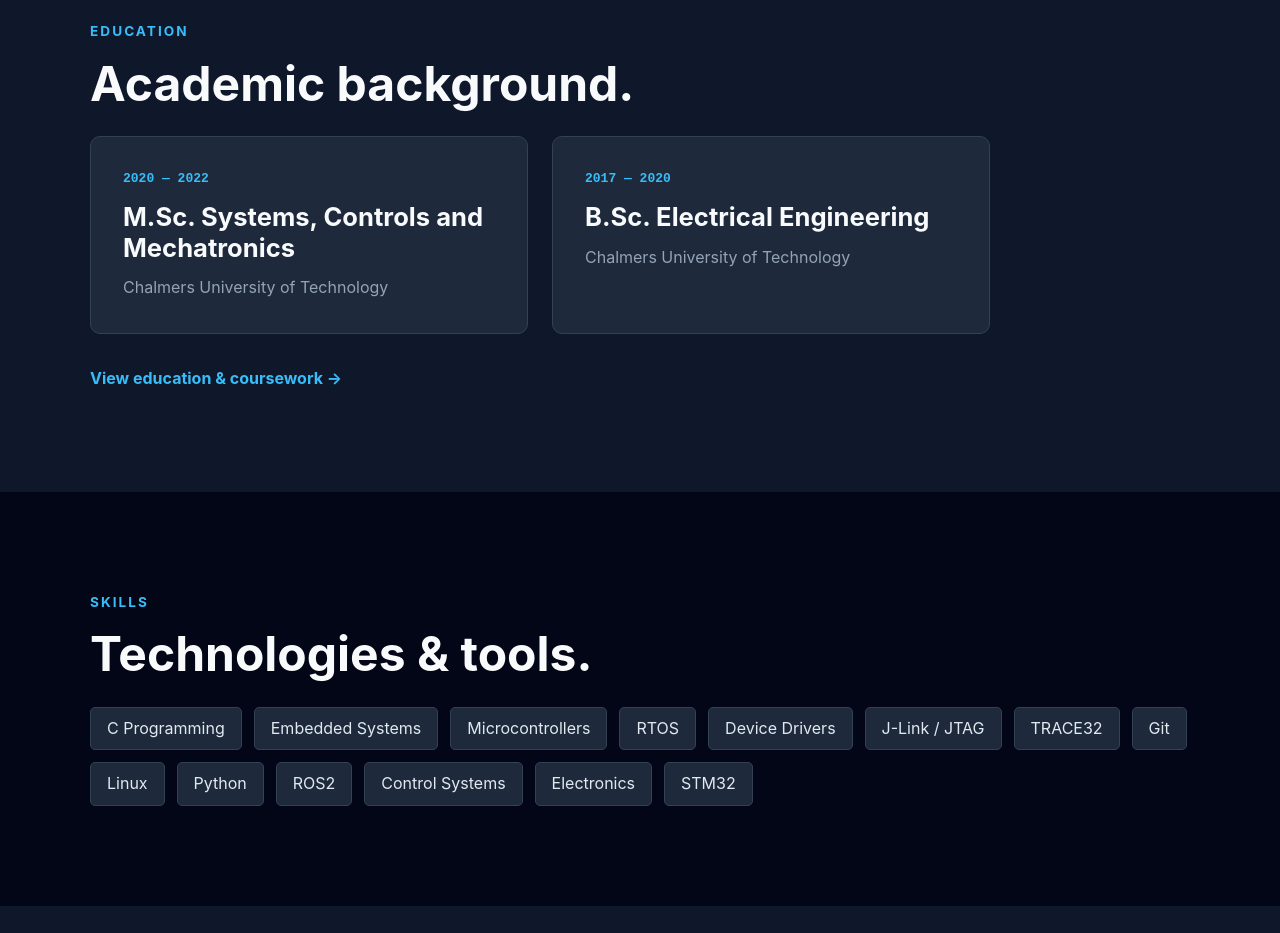
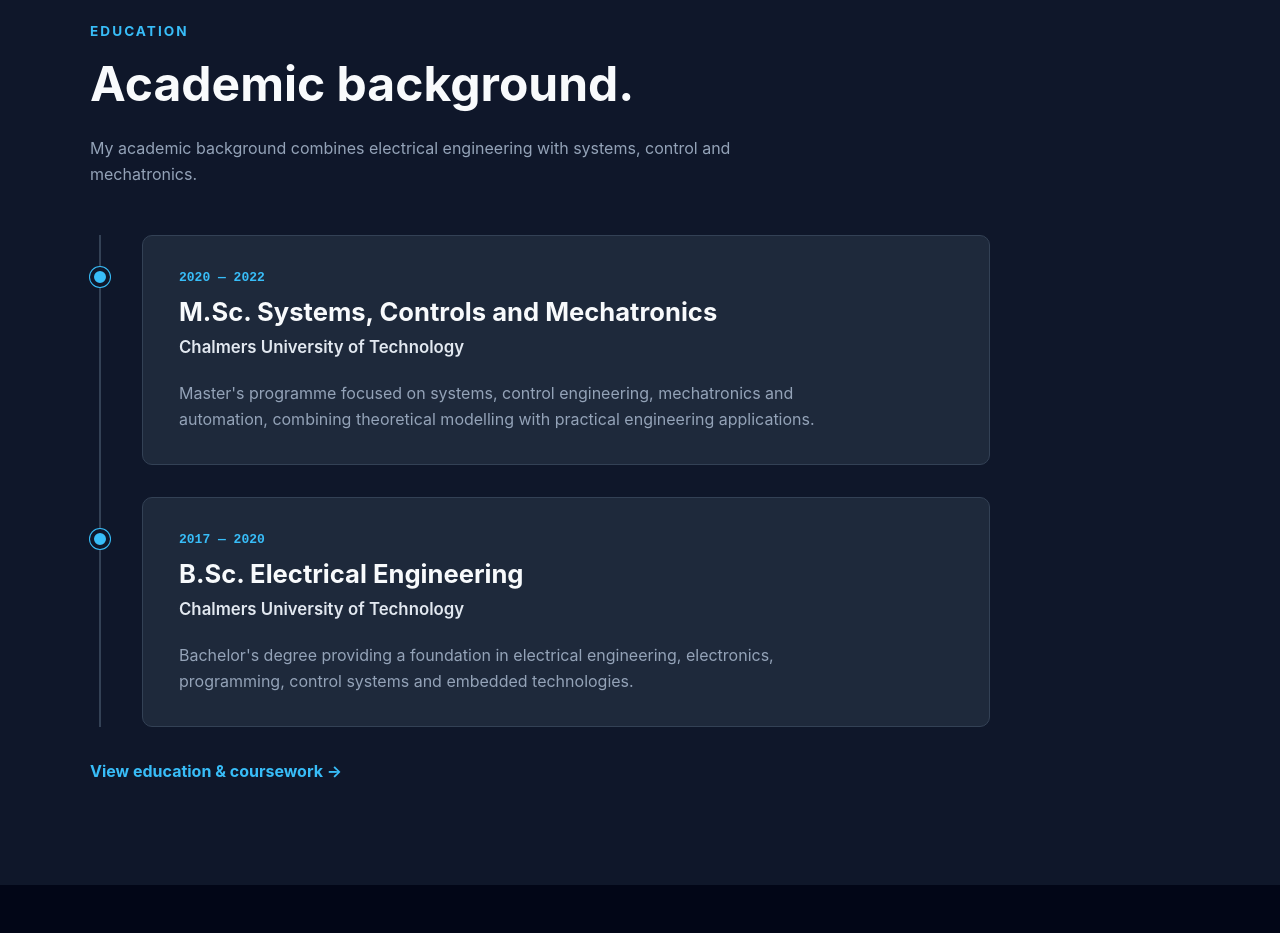
Before and after one commit to Daniel-Soderberg/Daniel-Soderberg.github.io, a plain HTML site: page index.html in a window 1280 px wide. Shown: the part 3600-4533 px from the top of the page. Drawn offline with Linux system fonts and the light colour scheme.

Commit message:
Education as a timeline too

```diff
--- a/css/style.css
+++ b/css/style.css
@@ -465,7 +465,7 @@ p {
 
 
 /* =========================================================
-   Experience
+   Experience Timeline
    ========================================================= */
 
 .experience-timeline {
@@ -626,23 +626,82 @@ p {
 
 
 /* =========================================================
-   Education
+   Education Timeline
    ========================================================= */
 
-.education-preview {
-    display: grid;
-    grid-template-columns: repeat(2, 1fr);
-
-    gap: 1.5rem;
+.education-timeline {
+    position: relative;
 
     max-width: 900px;
+
+    margin-top: 3rem;
 
     margin-bottom: 2rem;
 }
 
 
+.education-timeline::before {
+    content: "";
+
+    position: absolute;
+
+    top: 0;
+    bottom: 0;
+    left: 9px;
+
+    width: 2px;
+
+    background: var(--color-border);
+}
+
+
+.education-item {
+    position: relative;
+
+    display: grid;
+
+    grid-template-columns: 20px 1fr;
+
+    gap: 2rem;
+
+    padding-bottom: 2rem;
+}
+
+
+.education-item:last-child {
+    padding-bottom: 0;
+}
+
+
+.education-marker {
+    position: relative;
+
+    z-index: 2;
+
+    display: flex;
+
+    justify-content: center;
+}
+
+
+.education-marker span {
+    width: 20px;
+    height: 20px;
+
+    margin-top: 2rem;
+
+    border: 4px solid var(--color-background);
+    border-radius: 50%;
+
+    background: var(--color-accent);
+
+    box-shadow:
+        0 0 0 1px var(--color-accent);
+}
+
+
 .education-card {
-    padding: 2rem;
+    padding: 2rem 2.25rem;
 
     background: var(--color-surface);
 
@@ -662,8 +721,20 @@ p {
 }
 
 
+.education-top {
+    display: flex;
+
+    align-items: flex-start;
+    justify-content: space-between;
+
+    gap: 2rem;
+
+    margin-bottom: 1.25rem;
+}
+
+
 .education-period {
-    margin-bottom: 0.75rem;
+    margin-bottom: 0.5rem;
 
     color: var(--color-accent);
 
@@ -673,11 +744,23 @@ p {
 
 
 .education-card h3 {
-    margin-bottom: 0.75rem;
+    margin-bottom: 0.4rem;
 }
 
 
 .education-school {
+    color: var(--color-text);
+
+    font-size: 1.05rem;
+    font-weight: 600;
+}
+
+
+.education-description {
+    max-width: 700px;
+
+    margin-bottom: 0;
+
     color: var(--color-text-muted);
 }
 
@@ -686,6 +769,10 @@ p {
     display: inline-block;
 }
 
+
+/* =========================================================
+   Education Page
+   ========================================================= */
 
 .education-school-large {
     margin-bottom: 2rem;
@@ -697,14 +784,14 @@ p {
 }
 
 
-.education-description {
+.education-description-large {
     max-width: 750px;
 
     margin-bottom: 3rem;
 }
 
 
-.education-description p {
+.education-description-large p {
     font-size: 1.1rem;
 }
 
@@ -906,10 +993,48 @@ p {
 
     /* Education */
 
-    .education-preview {
-        grid-template-columns: 1fr;
+    .education-timeline {
+        margin-top: 2rem;
     }
 
+
+    .education-item {
+        grid-template-columns: 14px 1fr;
+
+        gap: 1rem;
+    }
+
+
+    .education-timeline::before {
+        left: 6px;
+    }
+
+
+    .education-marker span {
+        width: 14px;
+        height: 14px;
+
+        margin-top: 1.5rem;
+
+        border-width: 3px;
+    }
+
+
+    .education-card {
+        padding: 1.5rem;
+    }
+
+
+    .education-top {
+        flex-direction: column;
+
+        gap: 0.5rem;
+
+        margin-bottom: 1rem;
+    }
+
+
+    /* Courses */
 
     .course-list {
         grid-template-columns: 1fr;
--- a/index.html
+++ b/index.html
@@ -429,10 +429,27 @@
                     Academic background.
                 </h2>
 
+                <p class="section-intro">
+                    My academic background combines electrical engineering
+                    with systems, control and mechatronics.
+                </p>
 
-                <div class="education-preview">
 
-                    <article class="education-card">
+                <div class="education-timeline">
+
+                    <!-- Master's Degree -->
+
+                    <article class="education-item">
+
+                        <div class="education-marker">
+                            <span></span>
+                        </div>
+
+                        <div class="education-card">
+
+                            <div class="education-top">
+
+                                <div>
 
                                     <p class="education-period">
                                         2020 — 2022
@@ -446,10 +463,35 @@
                                         Chalmers University of Technology
                                     </p>
 
+                                </div>
+
+                            </div>
+
+                            <p class="education-description">
+                                Master's programme focused on systems,
+                                control engineering, mechatronics and
+                                automation, combining theoretical modelling
+                                with practical engineering applications.
+                            </p>
+
+                        </div>
+
                     </article>
 
 
-                    <article class="education-card">
+                    <!-- Bachelor's Degree -->
+
+                    <article class="education-item">
+
+                        <div class="education-marker">
+                            <span></span>
+                        </div>
+
+                        <div class="education-card">
+
+                            <div class="education-top">
+
+                                <div>
 
                                     <p class="education-period">
                                         2017 — 2020
@@ -462,6 +504,19 @@
                                     <p class="education-school">
                                         Chalmers University of Technology
                                     </p>
+
+                                </div>
+
+                            </div>
+
+                            <p class="education-description">
+                                Bachelor's degree providing a foundation in
+                                electrical engineering, electronics,
+                                programming, control systems and embedded
+                                technologies.
+                            </p>
+
+                        </div>
 
                     </article>
 
```
Lines whose indentation alone changed are shown as unchanged.
